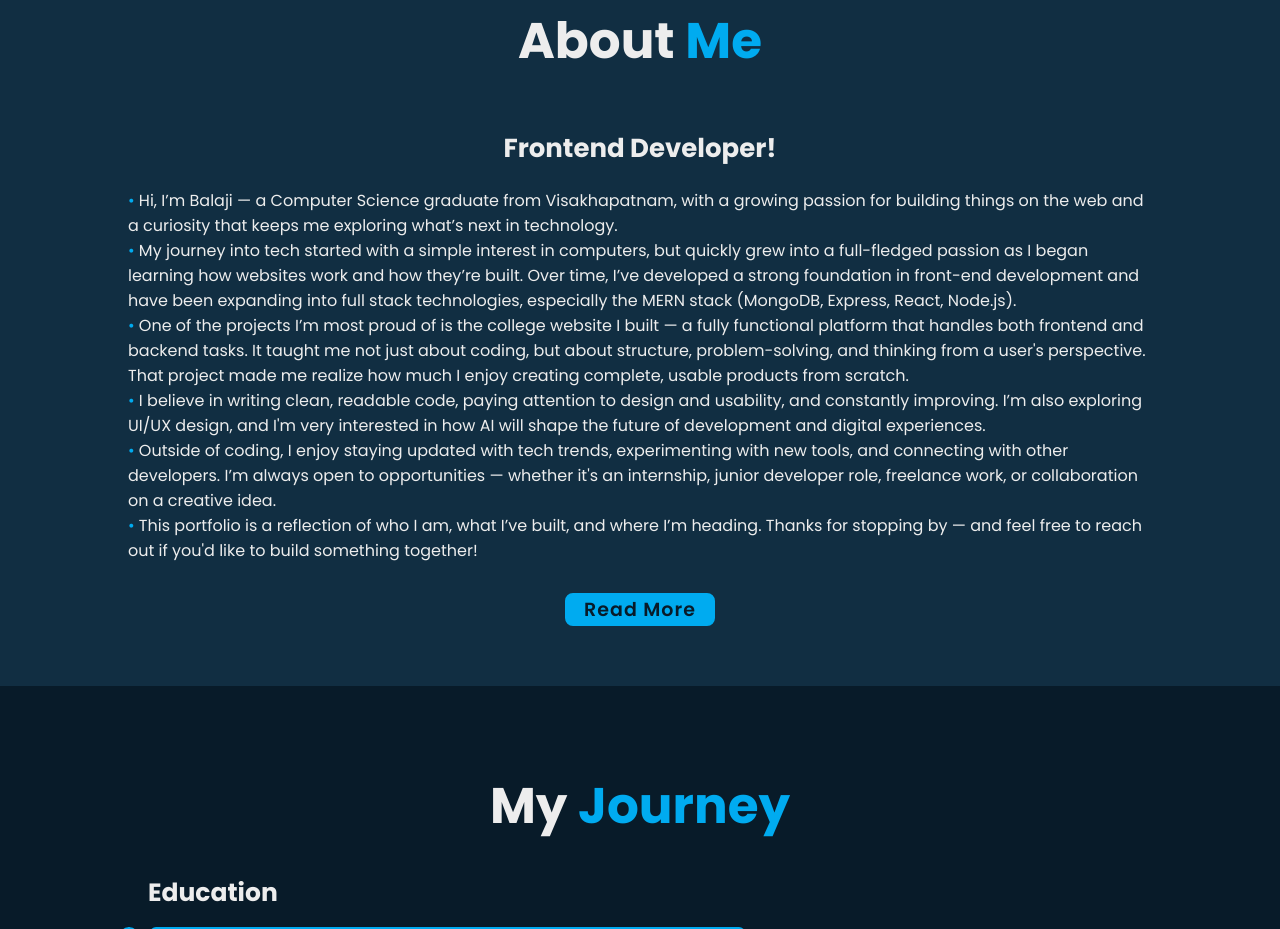
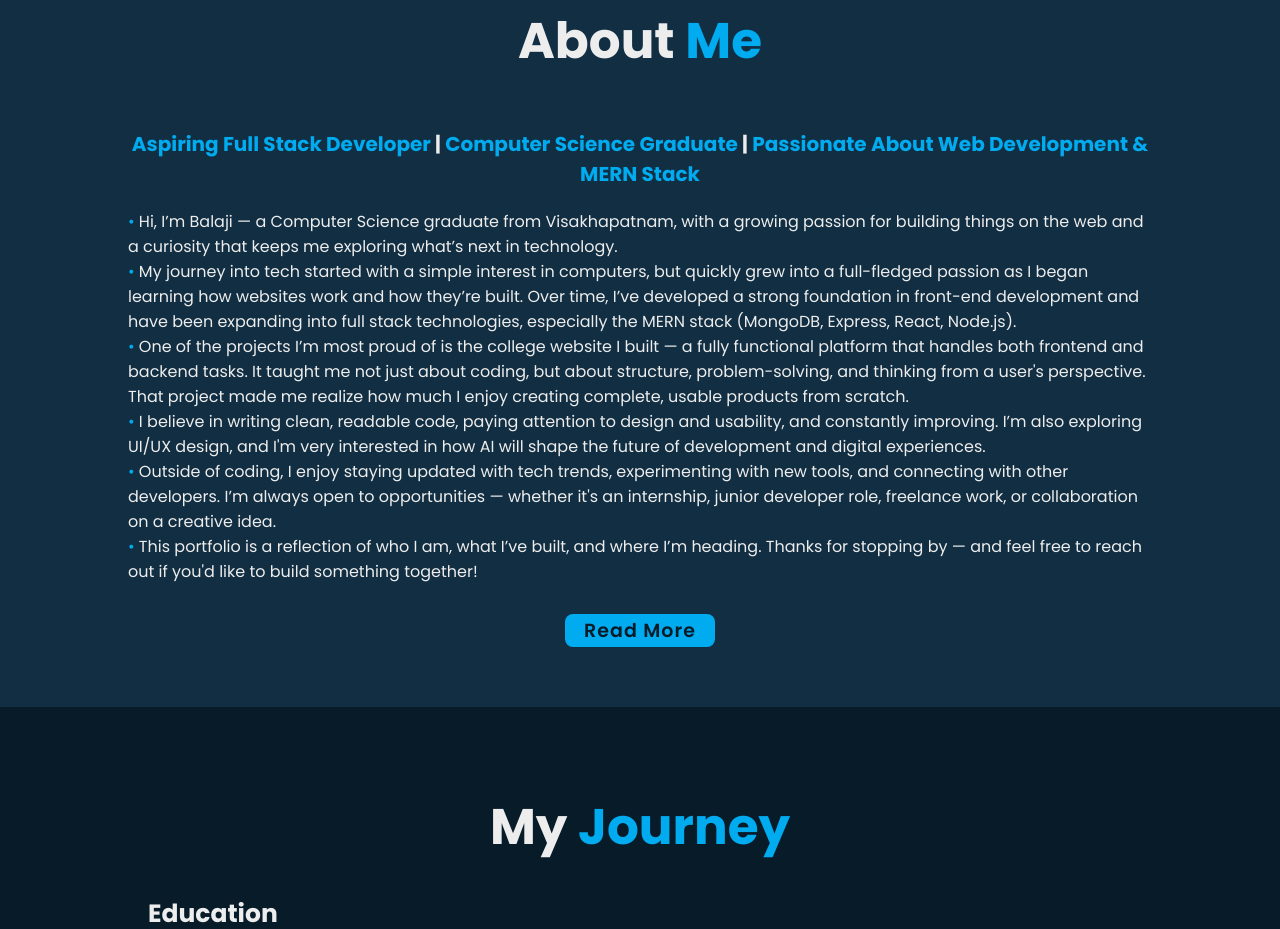
Before and after one commit to Balajikota1234/Portfolio, a plain HTML site: page index.html in a window 1280 px wide. Shown: the part 860-1789 px from the top of the page. Drawn offline with nearby package versions, Linux system fonts and the light colour scheme.

Commit message:
Updated One

```diff
--- a/index.html
+++ b/index.html
@@ -55,7 +55,7 @@
     <section id="about" class="about">
         <h2 class="heading">About <span>Me</span></h2>
         <div class="about-content">
-        <h3>Frontend Developer!</h3>
+        <h3><span>Aspiring Full Stack Developer</span> | <span>Computer Science Graduate</span> | <span>Passionate About Web Development & MERN Stack</span></h3>
         <p><span>&#x2022;</span> Hi, I’m Balaji — a Computer Science graduate from Visakhapatnam, with a growing passion for building things on the web and a curiosity that keeps me exploring what’s next in technology.<br>
            <span>&#x2022;</span> My journey into tech started with a simple interest in computers, but quickly grew into a full-fledged passion as I began learning how websites work and how they’re built. Over time, I’ve developed a strong foundation in front-end development and have been expanding into full stack technologies, especially the MERN stack (MongoDB, Express, React, Node.js).<br>
            <span>&#x2022;</span> One of the projects I’m most proud of is the college website I built — a fully functional platform that handles both frontend and backend tasks. It taught me not just about coding, but about structure, problem-solving, and thinking from a user's perspective. That project made me realize how much I enjoy creating complete, usable products from scratch.<br>
--- a/style.css
+++ b/style.css
@@ -418,7 +418,7 @@ span{
 }
 
 .about-content h3{
-    font-size: 2.6rem;
+    font-size: 2rem;
 }
 
 .about-content p{
```
